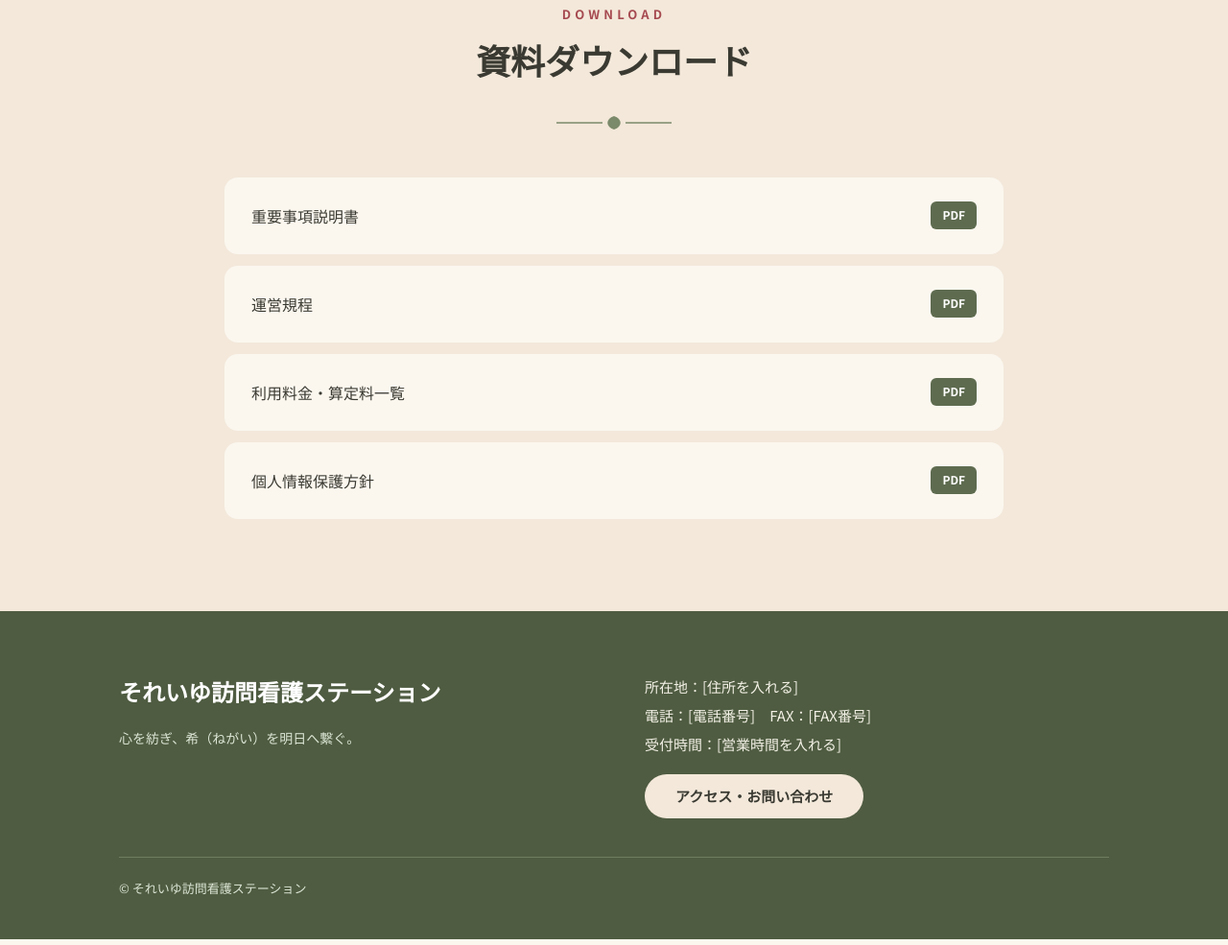
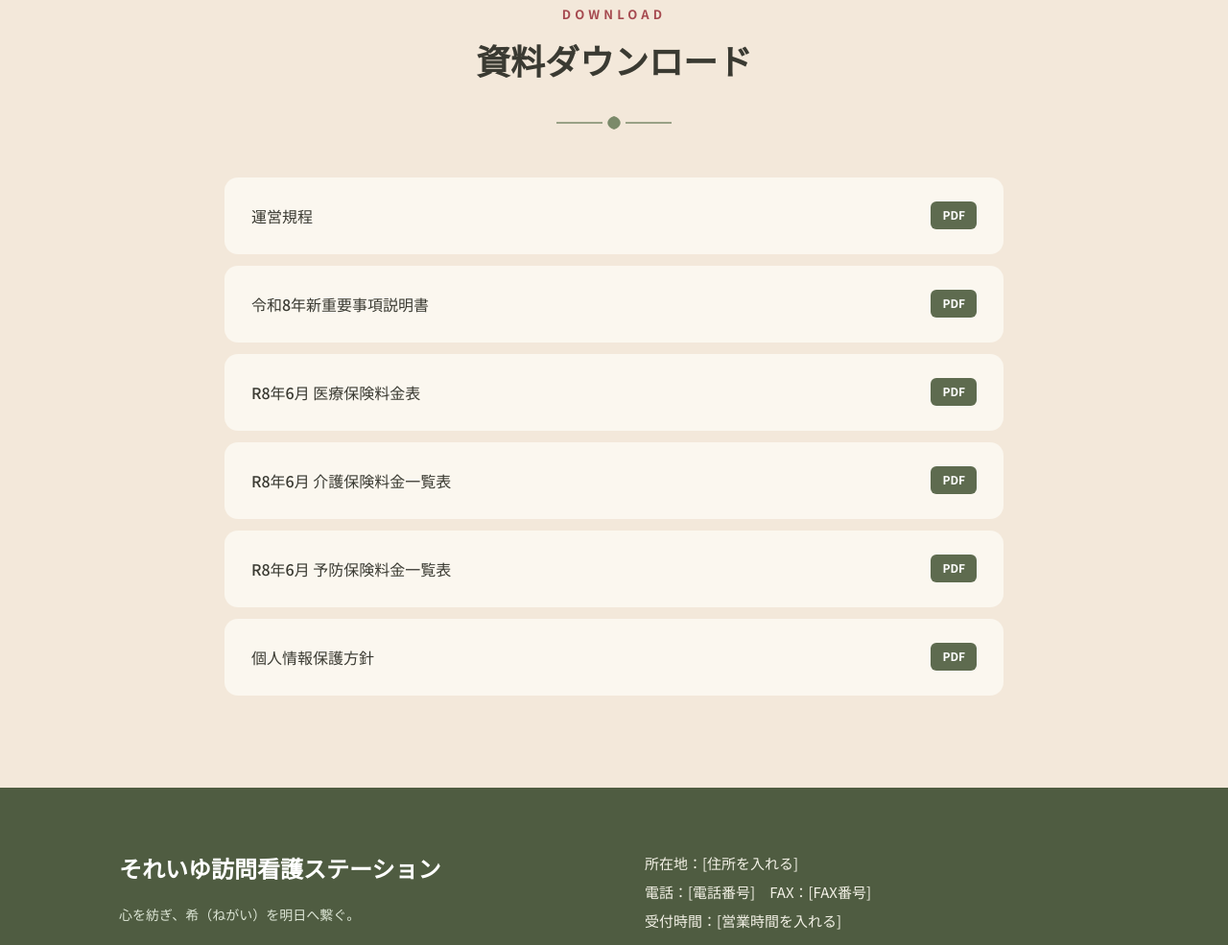
Before and after one commit to YujiIWAMA/soreiyu-houmon, a plain HTML site: page index.html in a window 1280 px wide. Shown: the part 4152-5137 px from the top of the page at 96% size. Drawn offline with Linux system fonts and the light colour scheme.

Commit message:
Add files via upload

```diff
--- a/index.html
+++ b/index.html
@@ -188,9 +188,11 @@ a{color:#4F5C41}a:hover{color:#A64A50}
 <svg width="120" height="16" viewBox="0 0 120 16" aria-hidden="true"><line x1="0" y1="8" x2="48" y2="8" stroke="#7B8A6A" stroke-width="1.5"/><path d="M60 15C51 12 51 4 60 1C69 4 69 12 60 15Z" fill="#7B8A6A"/><line x1="72" y1="8" x2="120" y2="8" stroke="#7B8A6A" stroke-width="1.5"/></svg>
 </div>
 <div style="display:flex;flex-direction:column;gap:12px">
-<a href="index.html" style="display:flex;align-items:center;justify-content:space-between;gap:16px;min-height:44px;background:#FBF7EF;border-radius:14px;padding:18px 28px;text-decoration:none;color:#3A3A32;font-weight:500"><span>重要事項説明書</span><span style="font-size:12px;font-weight:700;background:#5E6B4F;color:#FFFFFF;border-radius:6px;padding:3px 12px">PDF</span></a>
 <a href="index.html" style="display:flex;align-items:center;justify-content:space-between;gap:16px;min-height:44px;background:#FBF7EF;border-radius:14px;padding:18px 28px;text-decoration:none;color:#3A3A32;font-weight:500"><span>運営規程</span><span style="font-size:12px;font-weight:700;background:#5E6B4F;color:#FFFFFF;border-radius:6px;padding:3px 12px">PDF</span></a>
-<a href="index.html" style="display:flex;align-items:center;justify-content:space-between;gap:16px;min-height:44px;background:#FBF7EF;border-radius:14px;padding:18px 28px;text-decoration:none;color:#3A3A32;font-weight:500"><span>利用料金・算定料一覧</span><span style="font-size:12px;font-weight:700;background:#5E6B4F;color:#FFFFFF;border-radius:6px;padding:3px 12px">PDF</span></a>
+<a href="index.html" style="display:flex;align-items:center;justify-content:space-between;gap:16px;min-height:44px;background:#FBF7EF;border-radius:14px;padding:18px 28px;text-decoration:none;color:#3A3A32;font-weight:500"><span>令和8年新重要事項説明書</span><span style="font-size:12px;font-weight:700;background:#5E6B4F;color:#FFFFFF;border-radius:6px;padding:3px 12px">PDF</span></a>
+<a href="index.html" style="display:flex;align-items:center;justify-content:space-between;gap:16px;min-height:44px;background:#FBF7EF;border-radius:14px;padding:18px 28px;text-decoration:none;color:#3A3A32;font-weight:500"><span>R8年6月 医療保険料金表</span><span style="font-size:12px;font-weight:700;background:#5E6B4F;color:#FFFFFF;border-radius:6px;padding:3px 12px">PDF</span></a>
+<a href="index.html" style="display:flex;align-items:center;justify-content:space-between;gap:16px;min-height:44px;background:#FBF7EF;border-radius:14px;padding:18px 28px;text-decoration:none;color:#3A3A32;font-weight:500"><span>R8年6月 介護保険料金一覧表</span><span style="font-size:12px;font-weight:700;background:#5E6B4F;color:#FFFFFF;border-radius:6px;padding:3px 12px">PDF</span></a>
+<a href="index.html" style="display:flex;align-items:center;justify-content:space-between;gap:16px;min-height:44px;background:#FBF7EF;border-radius:14px;padding:18px 28px;text-decoration:none;color:#3A3A32;font-weight:500"><span>R8年6月 予防保険料金一覧表</span><span style="font-size:12px;font-weight:700;background:#5E6B4F;color:#FFFFFF;border-radius:6px;padding:3px 12px">PDF</span></a>
 <a href="index.html" style="display:flex;align-items:center;justify-content:space-between;gap:16px;min-height:44px;background:#FBF7EF;border-radius:14px;padding:18px 28px;text-decoration:none;color:#3A3A32;font-weight:500"><span>個人情報保護方針</span><span style="font-size:12px;font-weight:700;background:#5E6B4F;color:#FFFFFF;border-radius:6px;padding:3px 12px">PDF</span></a>
 </div>
 </div>
```
